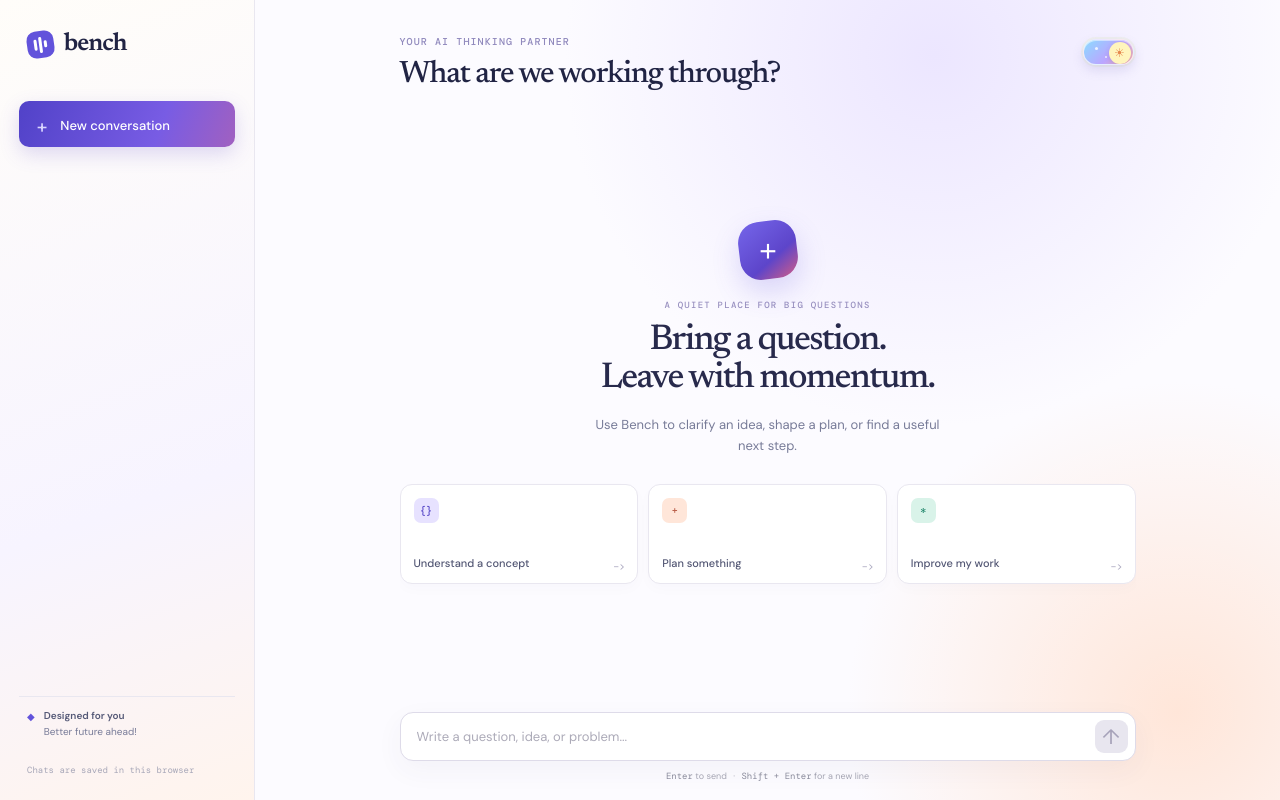
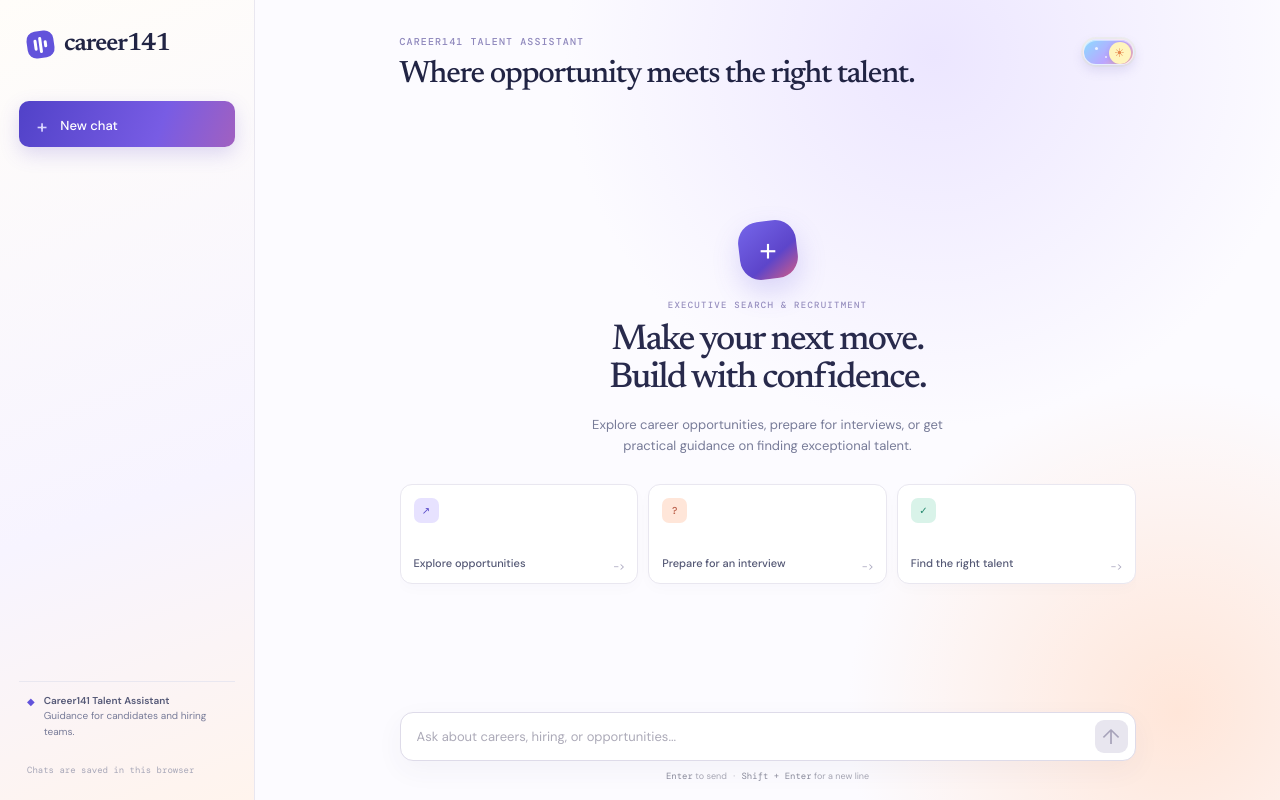
Before and after one commit to RavinduShenal/Chatbot, a Next.js app: page / in a window 1280 px wide. Built offline with nearby package versions, Linux system fonts and the light colour scheme.

Commit message:
UI adjusted based on CAREER141

```diff
--- a/pages/api/chat.js
+++ b/pages/api/chat.js
@@ -1,7 +1,7 @@
 // This API route runs only on the server. OPENROUTER_API_KEY is never sent to the browser.
 
 const SYSTEM_PROMPT =
-  "You are Bench, a friendly and capable AI assistant. Give clear, complete, well-structured answers that genuinely solve the user's question. Match the requested depth: provide a concise answer for simple questions, but give a thorough explanation with examples, steps, and practical context when the user asks for detail or the topic benefits from it. Use Markdown naturally: short headings, bullet points, numbered steps, bold emphasis, and code examples when helpful. Do not stop after an unfinished sentence. End with a useful conclusion or next step.";
+  "You are the Career141 Talent Assistant, a friendly and capable guide for job seekers, hiring teams, and business leaders. Give clear, practical answers about careers, executive recruitment, hiring, interviews, CVs, and workplace growth. Do not claim to represent a recruiter or guarantee jobs or outcomes. Match the requested depth: concise for simple questions and thorough when useful. Use Markdown naturally with short headings and bullet points. End with a useful next step.";
 const PROVIDER_TIMEOUT_MS = 30_000;
 
 export default async function handler(req, res) {
--- a/pages/index.js
+++ b/pages/index.js
@@ -8,19 +8,19 @@ const THEME_KEY = "bench-theme-v1";
 // Suggested prompts shown before a conversation begins.
 const STARTER_PROMPTS = [
   {
-    label: "Understand a concept",
-    prompt: "Explain closures in JavaScript with a simple real-world example.",
-    icon: "{}",
+    label: "Explore opportunities",
+    prompt: "Help me identify the right next step in my career search.",
+    icon: "↗",
   },
   {
-    label: "Plan something",
-    prompt: "Give me a thoughtful 3-day itinerary for Kandy, Sri Lanka.",
-    icon: "+",
+    label: "Prepare for an interview",
+    prompt: "Help me prepare for a senior-level job interview.",
+    icon: "?",
   },
   {
-    label: "Improve my work",
-    prompt: "What's a clean way to structure a Next.js API route?",
-    icon: "*",
+    label: "Find the right talent",
+    prompt: "What should I consider when hiring a senior executive?",
+    icon: "✓",
   },
 ];
 
@@ -291,19 +291,22 @@ export default function Home() {
   return (
     <>
       <Head>
-        <title>Bench - a better place to think</title>
-        <meta name="description" content="A thoughtful AI chat workspace." />
+        <title>Career141 Talent Assistant</title>
+        <meta
+          name="description"
+          content="Career guidance and talent insights from Career141."
+        />
       </Head>
       <main className="app-shell" data-theme={theme}>
         {/* Fixed sidebar: branding, new-chat control, saved conversations, and privacy note. */}
         <aside className="sidebar">
-          <a className="brand" href="#top" aria-label="Bench home">
+          <a className="brand" href="#top" aria-label="Career141 home">
             <span className="brand-symbol">
               <i />
               <i />
               <i />
             </span>
-            <span>bench</span>
+            <span>career<span className="brand-number">141</span></span>
           </a>
           <button
             className="new-chat"
@@ -311,7 +314,7 @@ export default function Home() {
             onClick={startNewConversation}
             disabled={loading}
           >
-            <span>+</span> New conversation
+            <span>+</span> New chat
           </button>
           {recentConversations.length > 0 && (
             /* Browser-local chats can be selected again from this compact history list. */
@@ -351,7 +354,7 @@ export default function Home() {
             <div className="privacy-card">
               <span className="shield">&#9670;</span>
               <p>
-                <strong>Designed for you</strong>Better future ahead!
+                <strong>Career141 Talent Assistant</strong>Guidance for candidates and hiring teams.
               </p>
             </div>
             <p className="sidebar-note">Chats are saved in this browser</p>
@@ -361,8 +364,8 @@ export default function Home() {
         <section className="workspace" id="top">
           <header className="topbar">
             <div>
-              <p className="kicker">YOUR AI THINKING PARTNER</p>
-              <h1>What are we working through?</h1>
+              <p className="kicker">CAREER141 TALENT ASSISTANT</p>
+              <h1>Where opportunity meets the right talent.</h1>
             </div>
             {/* Animated sun/moon switch; the selection is saved in localStorage. */}
             <button
@@ -394,15 +397,15 @@ export default function Home() {
                 <div className="welcome-orb">
                   <span>+</span>
                 </div>
-                <p className="welcome-label">A QUIET PLACE FOR BIG QUESTIONS</p>
+                <p className="welcome-label">EXECUTIVE SEARCH &amp; RECRUITMENT</p>
                 <h2>
-                  Bring a question.
+                  Make your next move.
                   <br />
-                  Leave with momentum.
+                  Build with confidence.
                 </h2>
                 <p className="welcome-copy">
-                  Use Bench to clarify an idea, shape a plan, or find a useful
-                  next step.
+                  Explore career opportunities, prepare for interviews, or get
+                  practical guidance on finding exceptional talent.
                 </p>
                 <div className="prompt-grid">
                   {STARTER_PROMPTS.map((item) => (
@@ -436,7 +439,7 @@ export default function Home() {
                     )}
                     <div>
                       <p className="message-name">
-                        {message.role === "user" ? "You" : "Bench"}
+                        {message.role === "user" ? "You" : "Career141"}
                       </p>
                       <div className="bubble">
                         <RichMessage content={message.content} />
@@ -453,7 +456,7 @@ export default function Home() {
                       <i />
                     </div>
                     <div>
-                      <p className="message-name">Bench</p>
+                      <p className="message-name">Career141</p>
                       <p className="bubble thinking">
                         <span />
                         <span />
@@ -489,7 +492,7 @@ export default function Home() {
               value={input}
               onChange={(event) => setInput(event.target.value)}
               onKeyDown={handleKeyDown}
-              placeholder="Write a question, idea, or problem..."
+              placeholder="Ask about careers, hiring, or opportunities..."
               aria-label="Your message"
               rows={1}
               disabled={loading}
```
